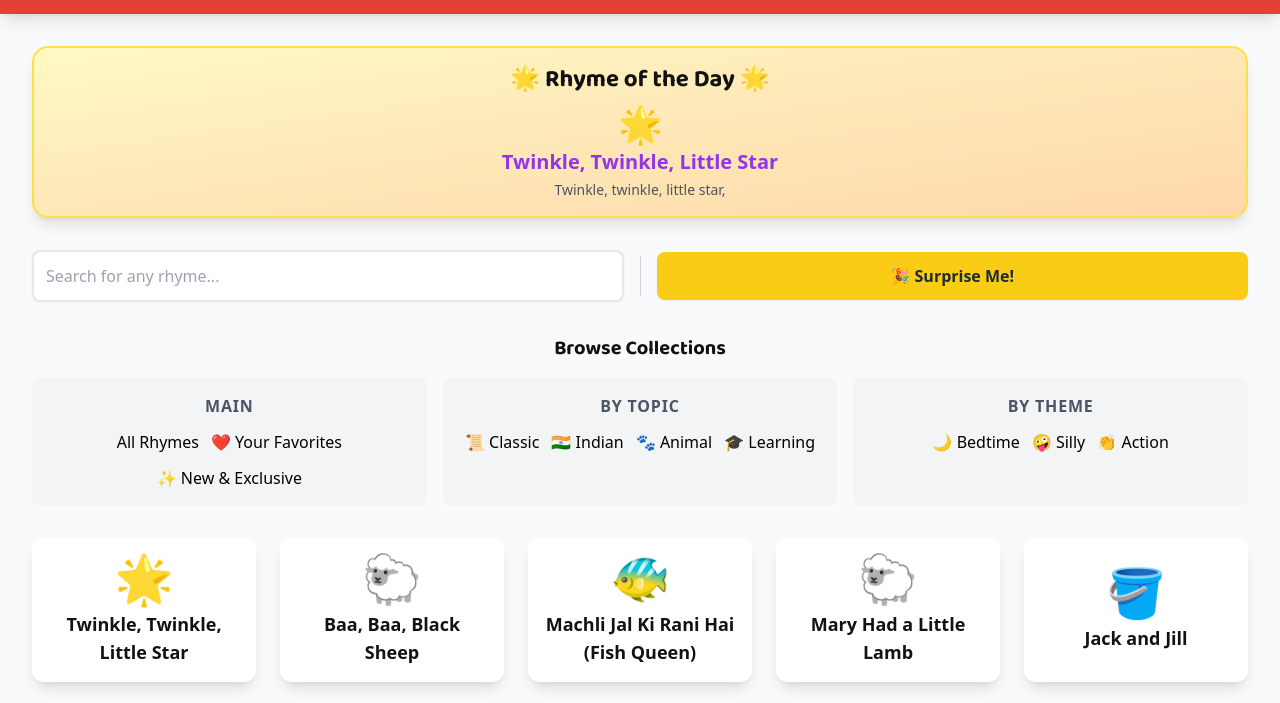
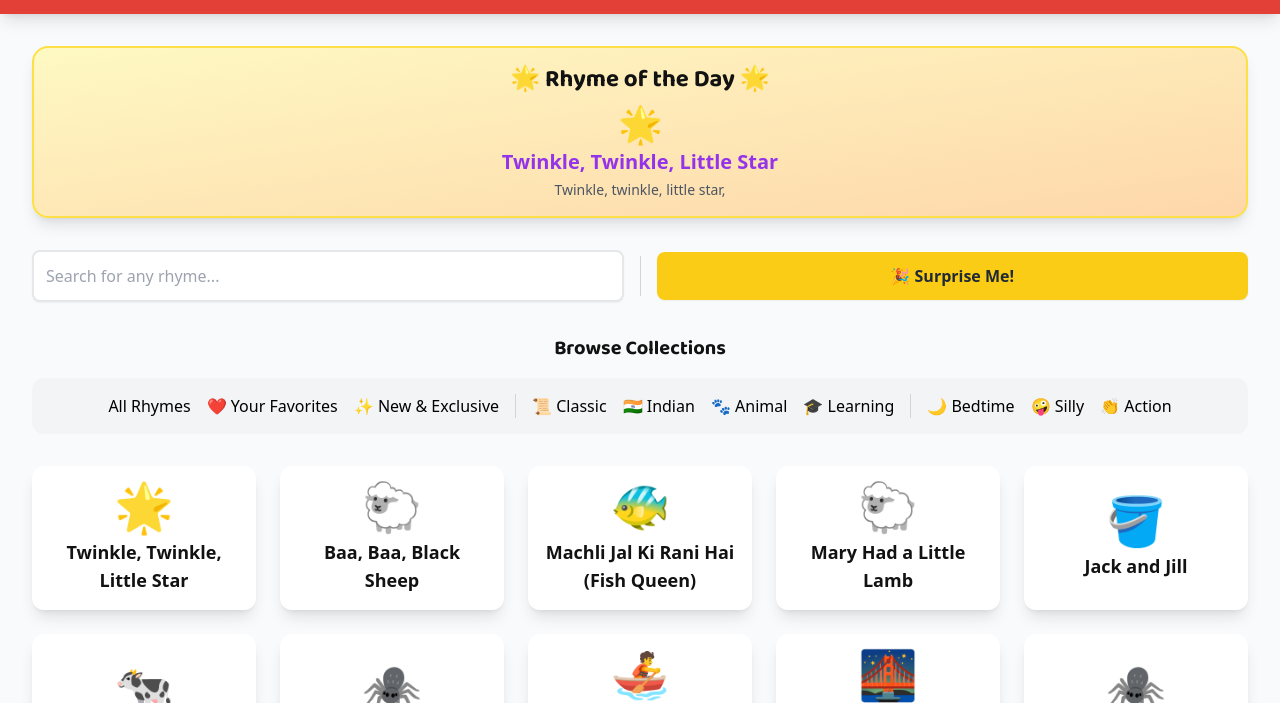
Before and after one commit to toolblaster/kids.toolblaster.com, a plain HTML site: page index.html in a window 1280 px wide. Shown: the part 84-787 px from the top of the page. Drawn offline with nearby package versions, Linux system fonts and the light colour scheme.

Commit message:
Update index.html

```diff
--- a/index.html
+++ b/index.html
@@ -83,36 +83,24 @@
                 </button>
             </div>
             <h3 class="text-xl font-bold text-center text-brand-dark dark:text-white mt-8 mb-4 font-baloo">Browse Collections</h3>
-            <div id="category-filters" class="grid grid-cols-1 md:grid-cols-3 gap-4">
-                <!-- Main Collections -->
-                <div class="p-4 bg-gray-100 dark:bg-gray-700/50 rounded-lg h-full">
-                    <h4 class="text-md font-semibold text-center text-gray-600 dark:text-gray-400 mb-3 uppercase tracking-wider">Main</h4>
-                    <div class="flex flex-wrap gap-3 justify-center">
+            <div id="category-filters" class="p-4 bg-gray-100 dark:bg-gray-800/50 rounded-xl">
+                <div class="flex flex-wrap items-center justify-center gap-x-4 gap-y-3">
                     <button class="category-btn active" data-category="All">All Rhymes</button>
                     <button class="category-btn" data-category="Favorites">❤️ Your Favorites</button>
                     <button class="category-btn" data-category="New">✨ New & Exclusive</button>
-                    </div>
-                </div>
 
-                <!-- By Topic -->
-                <div class="p-4 bg-gray-100 dark:bg-gray-700/50 rounded-lg h-full">
-                    <h4 class="text-md font-semibold text-center text-gray-600 dark:text-gray-400 mb-3 uppercase tracking-wider">By Topic</h4>
-                    <div class="flex flex-wrap gap-3 justify-center">
+                    <div class="h-6 w-px bg-gray-300 dark:bg-gray-600 hidden sm:block"></div>
+
                     <button class="category-btn" data-category="Classic">📜 Classic</button>
                     <button class="category-btn" data-category="Indian">🇮🇳 Indian</button>
                     <button class="category-btn" data-category="Animal">🐾 Animal</button>
                     <button class="category-btn" data-category="Learning">🎓 Learning</button>
-                    </div>
-                </div>
 
-                <!-- By Theme -->
-                <div class="p-4 bg-gray-100 dark:bg-gray-700/50 rounded-lg h-full">
-                     <h4 class="text-md font-semibold text-center text-gray-600 dark:text-gray-400 mb-3 uppercase tracking-wider">By Theme</h4>
-                    <div class="flex flex-wrap gap-3 justify-center">
+                    <div class="h-6 w-px bg-gray-300 dark:bg-gray-600 hidden sm:block"></div>
+
                     <button class="category-btn" data-tag="lullaby">🌙 Bedtime</button>
                     <button class="category-btn" data-tag="silly">🤪 Silly</button>
                     <button class="category-btn" data-tag="action">👏 Action</button>
-                    </div>
                 </div>
             </div>
         </section>
```
Lines whose indentation alone changed are shown as unchanged.
